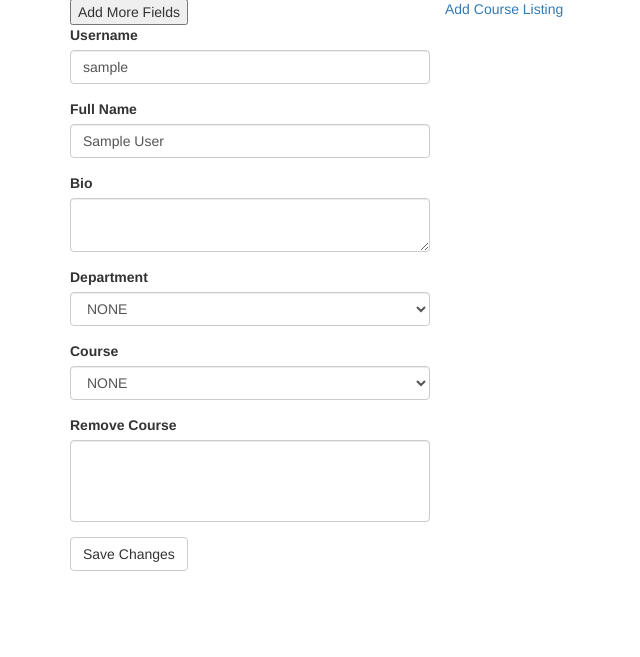
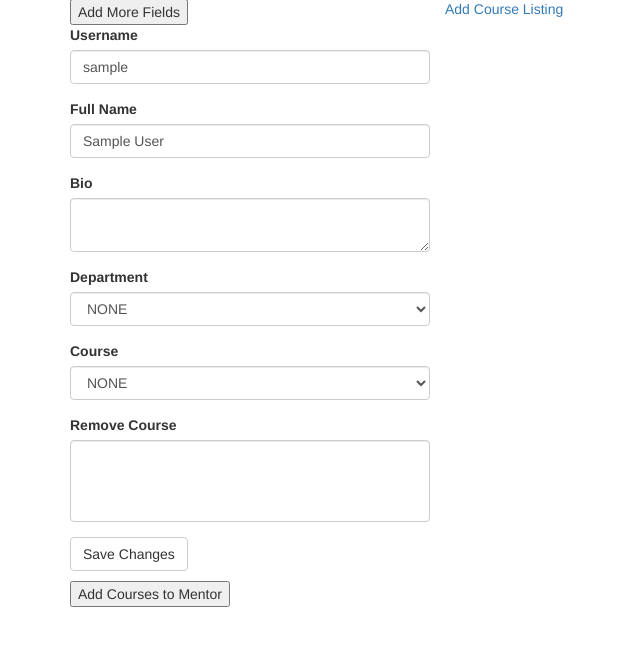
Before and after one commit to klpolley/FinalWebProject, a Flask app: page /edit_account in a window 1280 px wide. Shown: the part 143-800 px from the top of the page, without its empty margins (0-640 px from the left). Run offline with Flask 2, Linux system fonts and the light colour scheme; the visitor is signed in with stand-in values (Sample User, id 1); data comes from the database, SQL or seed files in the repository; data that the repository does not hold is empty; some libraries are stand-ins or nearby versions.

Commit message:
add new courses to database

```diff
--- a/app/routes.py
+++ b/app/routes.py
@@ -89,6 +89,19 @@ def edit_account():
         form.bio.data = current_user.bio
 
     return render_template('editAccount.html', title='Edit Account', form=form)
+
+@app.route('/add_mentor_course', methods=['GET', 'POST'])
+def mentor_courses():
+
+    courses = request.get_json()["courses"]
+    for c in courses:
+        course = Course.query.filter_by(id=c).first()
+        if course is not None and MentorToCourse.query.filter_by(mentor=current_user, course=course).count() == 0:
+            assoc = MentorToCourse(mentor=current_user, course=course)
+            db.session.add(assoc)
+            db.session.commit()
+
+    return jsonify({'please':'work'})
 
 @app.route('/account/<username>', methods=['GET', 'POST'])
 @login_required
--- a/app/templates/editAccount.html
+++ b/app/templates/editAccount.html
@@ -4,13 +4,17 @@
 {% block app_content %}
 
 <script src="https://ajax.googleapis.com/ajax/libs/jquery/2.1.3/jquery.min.js"></script>
-    <script >$(document).ready(function() {
+    <script>
+
+        //THIS SCRIPT HAS BEEN LEFT IN THIS TEMPLATE BECAUSE THE JINJA PIECES CAUSED ERRORS WHEN IN AN EXTERNAL JS FILE
+
+        $(document).ready(function() {
             var max_fields      = 5; //maximum input boxes allowed
             var wrapper   		= $(".input_fields_wrap"); //Fields wrapper
             var add_button      = $(".add_field_button"); //Add button ID
+            var course_button   = $(".submit_add_courses"); //button to add courses
 
-
-	var x = 1; //initlal text box count
+            var x = 0; //initial text box count
             $(add_button).click(function(e){ //on add input button click
                 e.preventDefault();
                 if(x < max_fields){ //max input box allowed
@@ -43,20 +47,46 @@
                 });
             };
 
-
             $(wrapper).on("click",".remove_field", function(e){ //user click on remove text
                 e.preventDefault(); $(this).parent('div').remove(); x--;
-	})
+            });
 
+            $(course_button).click(function(){ //on add input button click
+                console.log('hello');
+                var course_ids = [];
+                for (var i = 1; i <= x; i++) {
+                    console.log("course"+i);
+                    course_ids.push(document.getElementById("course"+i).value)
+                }
 
-});</script>
+                json = {"courses":course_ids};
 
+                $.ajax({
+                    type : "POST",
+                    url : "{{ url_for('mentor_courses') }}",
+                    data: JSON.stringify(json),
+                    contentType: 'application/json;charset=UTF-8',
+                }).done(function() {
+                      document.getElementById('submitted').innerHTML = "Courses Added!";
+                });
+                {#$.post(#}
+                {#    '/add_mentor_course',#}
+                {#    {#}
+                {#        "courses": course_ids#}
+                {#    },#}
+                {#    function() {#}
+                {#       #}
+                {##}
+                {#    }#}
+                {#)#}
+            });
 
-
+        });
+    </script>
 
 
     <h1>Edit Account</h1>
-<div class="input_fields_wrap">
+    <div>
         <div class="row">
             <div class="col-md-4">
                 <button class="add_field_button">Add More Fields</button>
@@ -65,7 +95,11 @@
             </div>
 
             <a href="{{ url_for('add_course') }}">Add Course Listing</a>
+        </div>
 
+        <div class="input_fields_wrap">
+            <p id="submitted"></p>
+            <button class="submit_add_courses">Add Courses to Mentor</button>
         </div>
     </div>
 
```
Lines whose indentation alone changed are shown as unchanged.
